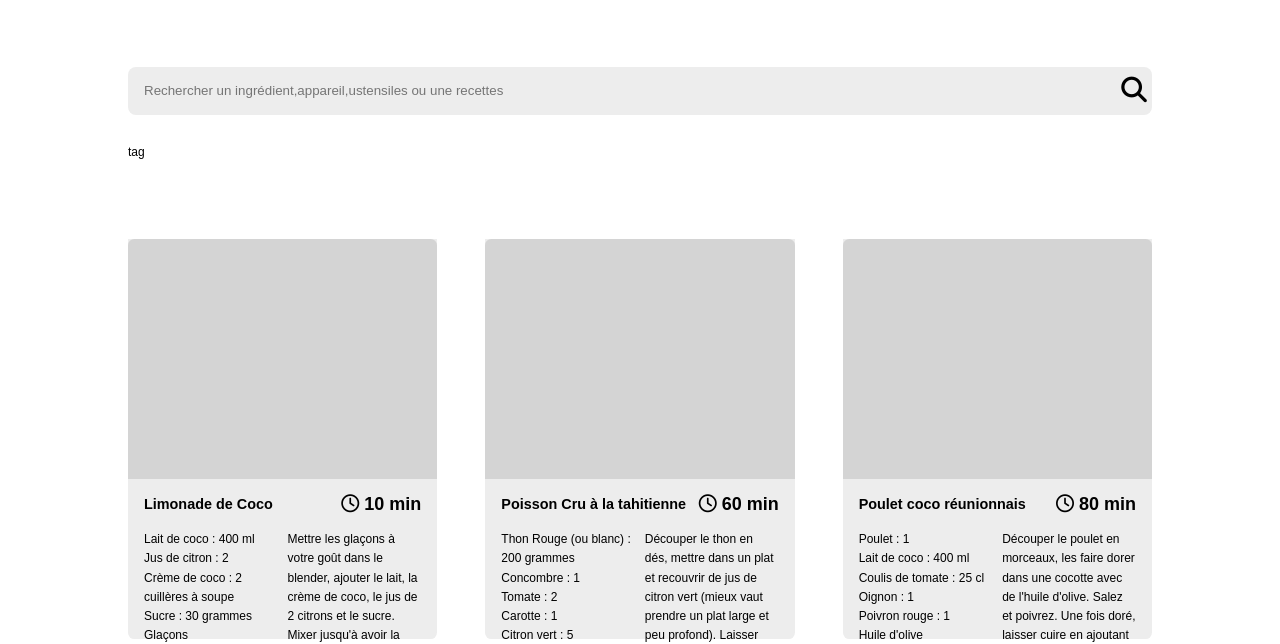
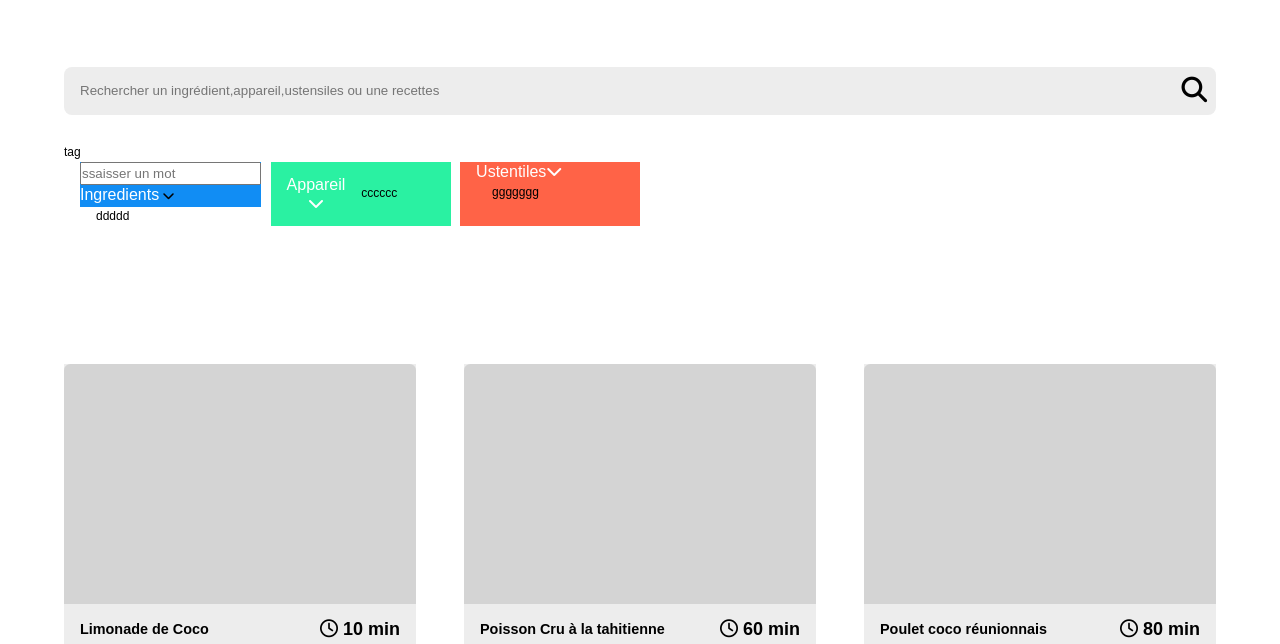
Before and after one commit to flaaroussi/LesPetitsPlats, a plain HTML site: page index.html in a window 1280 px wide. Shown: the part 174-818 px from the top of the page. Drawn offline with Linux system fonts and the light colour scheme.

Commit message:
Réalisation du filtre dans la barre principale

```diff
--- a/index.html
+++ b/index.html
@@ -34,13 +34,39 @@
 
       <div class="tag">tag</div>
 
-      <!--Axe2 de Recherche :par mots:titre ingredients ustentils-->
+      <!--Axe2 de recherche avancée :par mots:titre ingredients ustentils-->
       <section>
+         <nav class="search-mot">
+            <ul class="menu">
+               <li>
+                  <div class="liste-ingredients--title">
+                     <input type="text" placeholder="ssaisser un mot">
+                     <a href="#">Ingredients</a>
+                     <i class="fas fa-chevron-down"></i></a>
+                  </div>
 
+                  <ul class="sous-ingredient">
+                     <li>ddddd</li>
+                  </ul>
+               </li>
+               <li class="liste-appareil"><a href="#">Appareil<i class="fas fa-chevron-down"></i></a>
+                  <ul class="sous-appareil">
+                     <li>cccccc</li>
+                  </ul>
+               </li>
+               <li class=liste-ustentiles><a href="#">Ustentiles<i class="fas fa-chevron-down"></i></a>
+                  <ul class="sous-ustensiles">
+                     <li>ggggggg</li>
+                  </ul>
+               </li>
+            </ul>
+         </nav>
       </section>
 
       <br><br><br><br>
 
+
+         <br><br><br><br>
       <!--Blocs des recettes-->
       <section id="recipes_container">
          <!--code : affichage blocs recettes-->
--- a/public/js/classes/Recette.js
+++ b/public/js/classes/Recette.js
@@ -14,6 +14,7 @@ export default class Recipe{
       this.displayRecipes(recipes);
       this.enterMot();
 
+
    }
 
    //afficher les 50 recettes.
@@ -25,7 +26,7 @@ export default class Recipe{
       article.className = "recipe-card";
       article.innerHTML = this.getTemplateRecipe(currentRecipe);
       elt.appendChild(article);
-
+      //this.multiligneEllipsis(article)
       })
    }
 
@@ -74,8 +75,11 @@ export default class Recipe{
          })
 
          //Element ou sera affichée la description de la recette.
-         template+=`</div>
-         <p class="description">${recipes.description}</p></div>`;
+
+            template+=`</div>
+            <p class="description textEllipsis">${recipes.description}</p></div>
+            `;
+
 
       return template;
    }
@@ -87,7 +91,7 @@ export default class Recipe{
     */
    enterMot(){
       let elt = document.getElementById("barreRecherche");
-
+      elt.value = "";
       elt.addEventListener('input', e =>{
          //Controler le mot saisi
          this.filterRecipes(elt.value);
@@ -95,14 +99,12 @@ export default class Recipe{
 
    }
 
+
    isIngredientsHaveTag(ingredients, tag){
-      let listIngredientsHaveTag = ingredients.forEach(currentIngredient => Utils.toLawer(currentIngredient.ingredient).includes(tag) );
-      if(listIngredientsHaveTag.length){
-         return true;
-      }else{
-         return false;
-      }
+      let resulat = ingredients.some(currentIngredient => Utils.toLawer(currentIngredient.ingredient).includes(tag));
+      return resulat;
    }
+
    /**
     *
     * @param {*} tag
@@ -114,11 +116,9 @@ export default class Recipe{
          recipesTag = this.recipes.filter(currentRecipe => {
             // filtre sur le nom
             let nom = Utils.toLawer(currentRecipe.nom);
-
             let description = Utils.toLawer(currentRecipe.description);
 
             if(nom.includes(tag) || description.includes(tag) || this.isIngredientsHaveTag(currentRecipe.ingredients, tag)){
-               alert('ok')
                return true;
             }else{
                return false;
@@ -135,4 +135,19 @@ export default class Recipe{
       this.displayRecipes(recipesTag);
    }
 
+   multiligneEllipsis (elt){
+      //let elt = document.querySelector('description');
+      let textOrigin = elt.querySelector('.description');
+      let textOriginContenu = textOrigin.textContent;
+      let text = "";
+      alert('1')
+      console.log(textOriginContenu.indexOf('...'))
+      console.log(textOrigin.clientHeight+'--'+textOrigin.offsetHeight)
+      while(textOrigin.scrollHeigt >= textOrigin.offsetHeight){
+         text = textOriginContenu.substring(0, 100)
+      }
+      textOrigin.innerHTML = textOriginContenu.substring(0, 100) + '...'
+     }
+
+
 }
--- a/public/js/utils/Utils.js
+++ b/public/js/utils/Utils.js
@@ -2,8 +2,20 @@ export default class Utils {
 
 
    static toLawer(texte){
-      return texte.toLowerCase();
+      if(texte){
+         return texte.toLowerCase();
+      }else{
+         return  "";
+      }
+
    }
 
+   static multiligneEllipsis(elt){
+      let text = elt.value
+      while(elt.scrollHeight > elt.offsetHeight){
+         text = text.substr(0, text.length-1);
+      }
+      elt.innerHTML = text + '...';
+   }
 
 }
--- a/public/scss/bases/_base.scss
+++ b/public/scss/bases/_base.scss
@@ -5,7 +5,7 @@ html {
 
 body {
    font-size: 0.75rem; /* 12px */
-   width: 80%;
+   width: 90%;
    margin: auto;
    font-family: Arial, DM+Sans, sans-serif;
 }
--- a/public/scss/layouts/_sections.scss
+++ b/public/scss/layouts/_sections.scss
@@ -18,7 +18,7 @@
    border-bottom-left-radius: 0.4rem;
    border-bottom-right-radius: 0.4rem;
    background-color: $color2;
-   height: 400px;
+   min-height: 400px;
 }
 //titre et temps de la recette
 .title-time-recipe{
@@ -45,3 +45,85 @@
    padding-right: 1rem;
    padding-bottom: 1rem;
 }
+
+
+//recherche avancée
+nav{
+   width: 100%;
+   margin: 0;
+   .menu{
+      list-style-type: none;
+
+      width: 50%;
+      height: 3rem;
+      display: grid;
+      grid-template-columns: 1fr 1fr 1fr;
+      grid-gap: 0.6rem;
+
+   }
+   li{
+      height: 100%;
+      padding-left: 1rem;
+
+      a{
+         text-decoration: none;
+         text-align: center;
+         color :#FFFFFF;
+         font-size: 1rem;
+      }
+   }
+}
+.liste-ingredients--title{
+
+   background-color:#118df4 ;
+}
+
+.liste-appareil{
+   background-color:#2af1a2;
+   @include flex (row, space-between, center)
+}
+.liste-ustentiles{
+   background-color:#ff6347 ;
+}
+
+//cache le sous menu ou sont affichées les infos de la 1er recherche
+.sous-ingredient,
+.sous-appareil,
+.sous-ustensiles{
+
+   width: 100%;
+}
+
+nav a:hover{
+   color: orange;
+}
+
+.sous-ingredient:hover{
+   display: block;
+
+}
+.sous-appareil:hover{
+   display: block;
+
+}
+.sous-ustensiles :hover{
+   display: block;
+
+}
+
+
+
+
+//Ranger les lignes depassant le conteneur de la description d'une recette.
+
+.textEllipsis{
+display: -webkit-box;
+-webkit-line-clamp: 6;
+//Pour -webkit-box-orient:vertical l'agrandissement et la réduction concernera le "height" et la
+//taille initiale sera la valeur calculée de height.
+//La taille finale prendra en compte le min-height ou le max-height, s'il est spécifié.
+-webkit-box-orient: vertical;
+overflow: hidden;
+text-overflow: ellipsis;
+max-height: 120px;
+}
```
Also changed, not shown: README.md, public/css/main.css, 1 other file.
